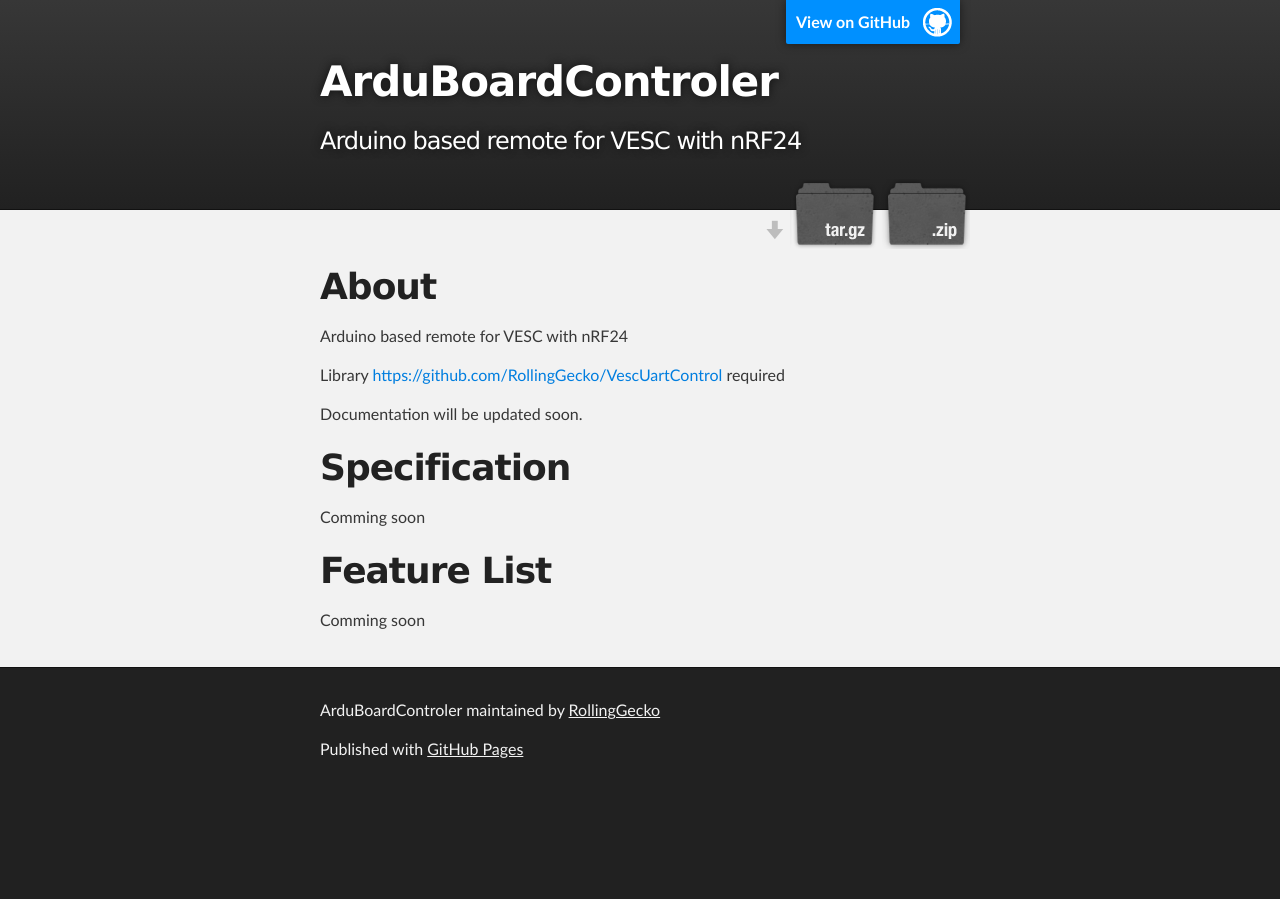
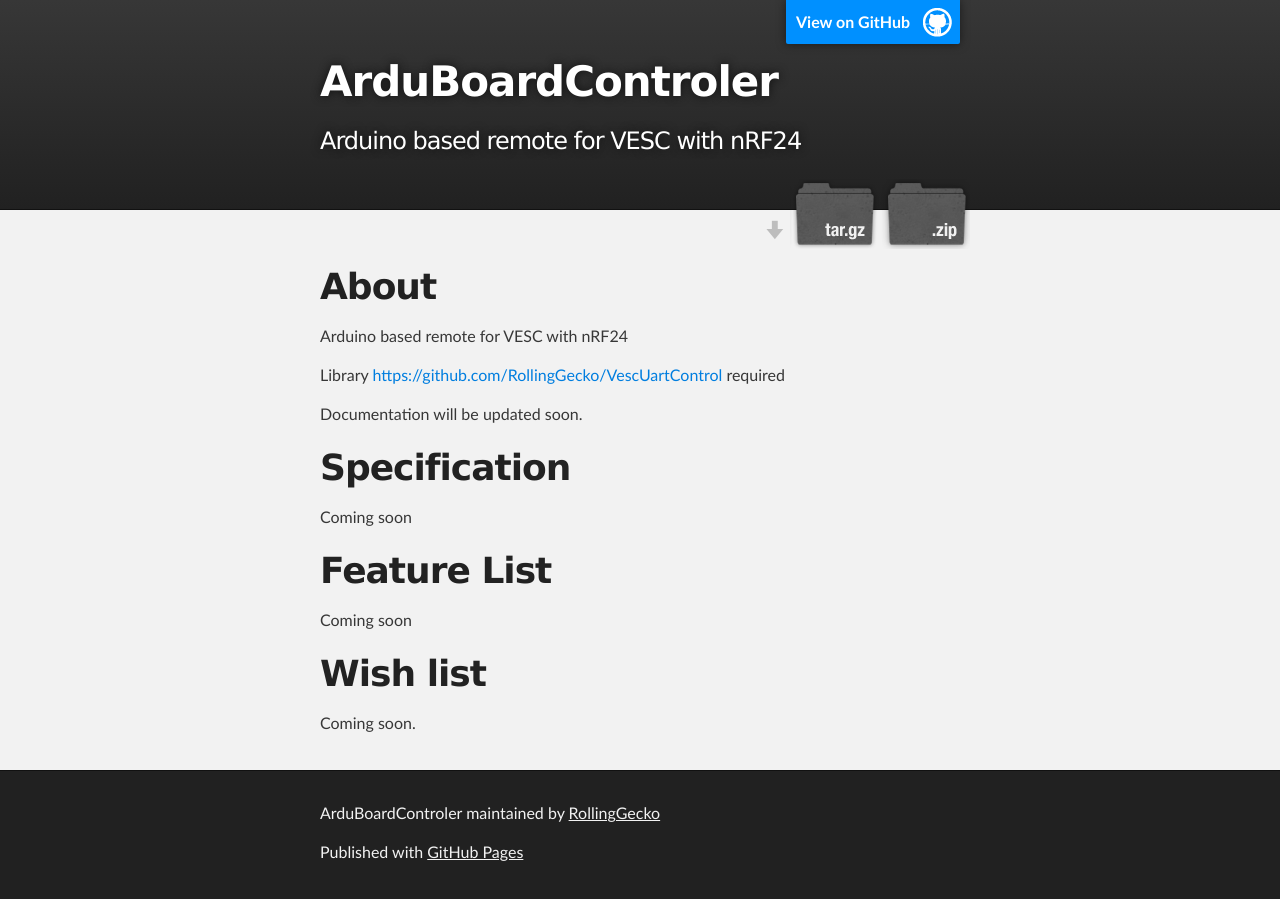
Before and after one commit to RollingGecko/ArduBoardControler, a plain HTML site: page index.html in a window 1280 px wide. Before the commit the page ends 800 px from the top, so only its background shows below. Drawn offline with Linux system fonts and the light colour scheme.

```diff
--- a/index.html
+++ b/index.html
@@ -43,12 +43,17 @@
 <h1>
 <a id="specification" class="anchor" href="#specification" aria-hidden="true"><span class="octicon octicon-link"></span></a>Specification</h1>
 
-<p>Comming soon</p>
+<p>Coming soon</p>
 
 <h1>
 <a id="feature-list" class="anchor" href="#feature-list" aria-hidden="true"><span class="octicon octicon-link"></span></a>Feature List</h1>
 
-<p>Comming soon</p>
+<p>Coming soon</p>
+
+<h1>
+<a id="wish-list" class="anchor" href="#wish-list" aria-hidden="true"><span class="octicon octicon-link"></span></a>Wish list</h1>
+
+<p>Coming soon.</p>
       </section>
     </div>
 
--- a/params.json
+++ b/params.json
@@ -1 +1 @@
-{"name":"ArduBoardControler","tagline":"Arduino based remote for VESC with nRF24","body":"#About\r\nArduino based remote for VESC with nRF24\r\n\r\nLibrary https://github.com/RollingGecko/VescUartControl required\r\n\r\nDocumentation will be updated soon.\r\n\r\n#Specification\r\nComming soon\r\n\r\n#Feature List\r\nComming soon","google":"","note":"Don't delete this file! It's used internally to help with page regeneration."}
+{"name":"ArduBoardControler","tagline":"Arduino based remote for VESC with nRF24","body":"#About\r\nArduino based remote for VESC with nRF24\r\n\r\nLibrary https://github.com/RollingGecko/VescUartControl required\r\n\r\nDocumentation will be updated soon.\r\n\r\n#Specification\r\nComing soon\r\n\r\n#Feature List\r\nComing soon\r\n\r\n#Wish list\r\n\r\nComing soon.","google":"","note":"Don't delete this file! It's used internally to help with page regeneration."}
```
